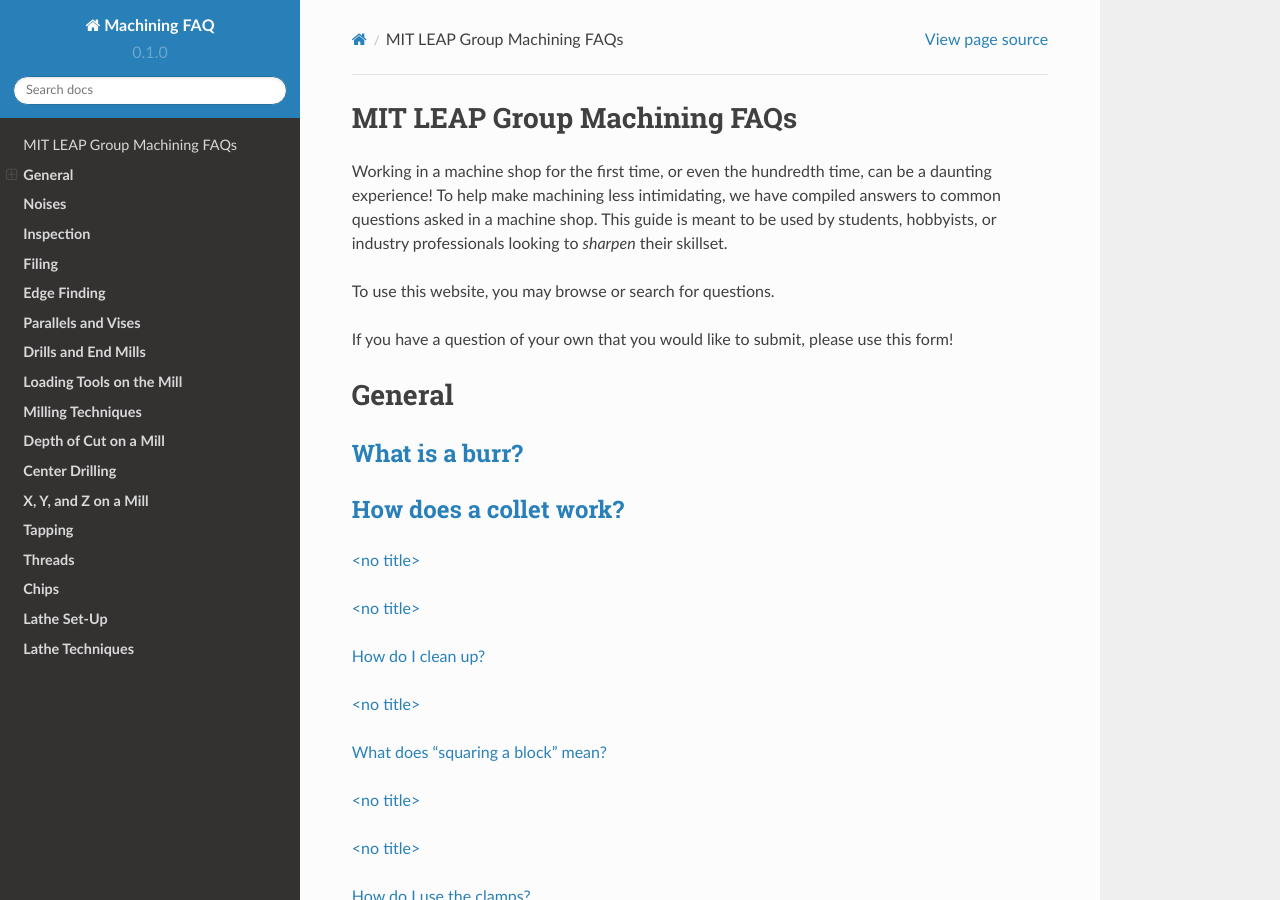
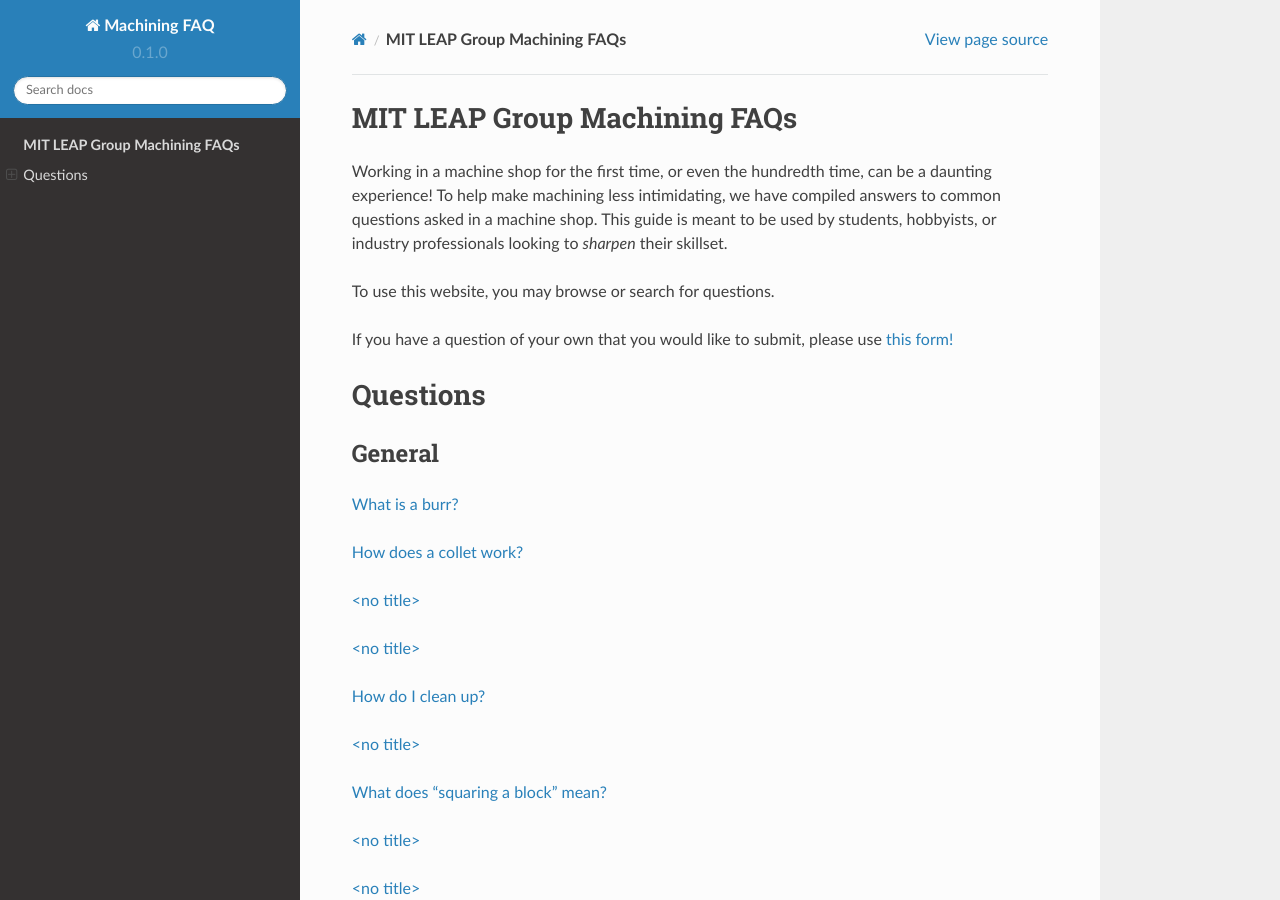
Before and after one commit to leapgroupmit/machining-faq, a Sphinx documentation site: the page built from docs/source/index.rst, in a window 1280 px wide and 900 px high. Built offline with Sphinx 7.4.7 and the Read the Docs theme 2.0.0, drawn with Linux system fonts in a browser that asks for light colours.

Commit message:
Update index.rst

```diff
--- a/docs/source/index.rst
+++ b/docs/source/index.rst
@@ -1,4 +1,4 @@
-MIT LEAP Group Machining FAQs
+**MIT LEAP Group Machining FAQs**
 ==========================
 
 Working in a machine shop for the first time,
@@ -10,16 +10,17 @@
 
 To use this website, you may browse or search for questions.
 
-If you have a question of your own that you would like to submit, please use this form!
+If you have a question of your own that you would like to submit, please use `this form! <https://forms.gle/2WPw4gJoiGrHWvKj7>`_
 
-**General**
-=======
+Questions
+============
+
+General
+--------------
 
 :doc:`/general/whatsaburr`
----------
 
 :doc:`/general/howdoesacolletwork`
----------
 
 :doc:`/general/millcolletvslathe`
 
@@ -39,8 +40,8 @@
 
 
 
-**Noises**
-==========
+Noises
+----------
 
 :doc:`/noises/breakingbits`
 
@@ -58,8 +59,8 @@
 
 
 
-**Inspection**
-==========
+Inspection
+-----------
 
 :doc:`/inspection/tolerances`
 
@@ -83,8 +84,8 @@
 
 
 
-**Filing**
-===========
+Filing
+----------
 
 :doc:`/filing/filetypes`
 
@@ -104,8 +105,8 @@
 
 
 
-**Edge Finding**
-==========
+Edge Finding
+-----------
 
 :doc:`/edgefinding/edgefinder`
 
@@ -118,8 +119,8 @@
 :doc:`/edgefinding/depthbelowsurface`
 
 
-**Parallels and Vises**
-=============
+Parallels and Vises
+------------
 
 :doc:`/parallelsvises/parallels`
 
@@ -143,8 +144,8 @@
 
 
 
-**Drills and End Mills**
-==================
+Drills and End Mills
+----------------
 
 :doc:`/drillsendmills/endmill`
 
@@ -165,8 +166,8 @@
 :doc:`/drillsendmills/toolsmoking`
 
 
-**Loading Tools on the Mill**
-===============
+Loading Tools on the Mill
+-------------
 
 :doc:`/loadmill/howtoloadmill`
 
@@ -178,8 +179,8 @@
 
 .. _millingtechniques:
 
-**Milling Techniques**
-===============
+Milling Techniques
+--------------
 
 :doc:`/milltechnique/conventional`
 
@@ -203,8 +204,8 @@
 
 
 
-**Depth of Cut on a Mill**
-==================
+Depth of Cut on a Mill
+---------------
 
 :doc:`/milldepth/finish`
 
@@ -220,8 +221,8 @@
 
 
 
-**Center Drilling**
-==============
+Center Drilling
+---------------
 
 :doc:`/centerdrill/centerdrills`
 
@@ -235,8 +236,8 @@
 
 
 
-**X, Y, and Z on a Mill**
-========
+X, Y, and Z on a Mill
+-------------
 
 :doc:`/xyz/readdro`
 
@@ -255,8 +256,8 @@
 :doc:`/xyz/knowtrammed`
 
 
-**Tapping**
-===========
+Tapping
+--------------
 
 :doc:`/tapping/tapdrill`
 
@@ -287,8 +288,8 @@
 :doc:`/tapping/holesizefortap`
 
 
-**Threads**
-===========
+Threads
+------------
 
 :doc:`/threads/relief`
 
@@ -302,8 +303,8 @@
 
 
 
-**Chips**
-============
+Chips
+--------------
 
 :doc:`/chips/chiplook`
 
@@ -311,8 +312,8 @@
 
 
 
-**Lathe Set-Up**
-=============
+Lathe Set-Up
+-------------
 
 :doc:`/lathestart/colletsvschucks`
 
@@ -341,8 +342,8 @@
 :doc:`/lathestart/belowcenter`
 
 
-**Lathe Techniques**
-==================
+Lathe Techniques
+------------
 
 :doc:`/lathe/depthofcut`
 
```
